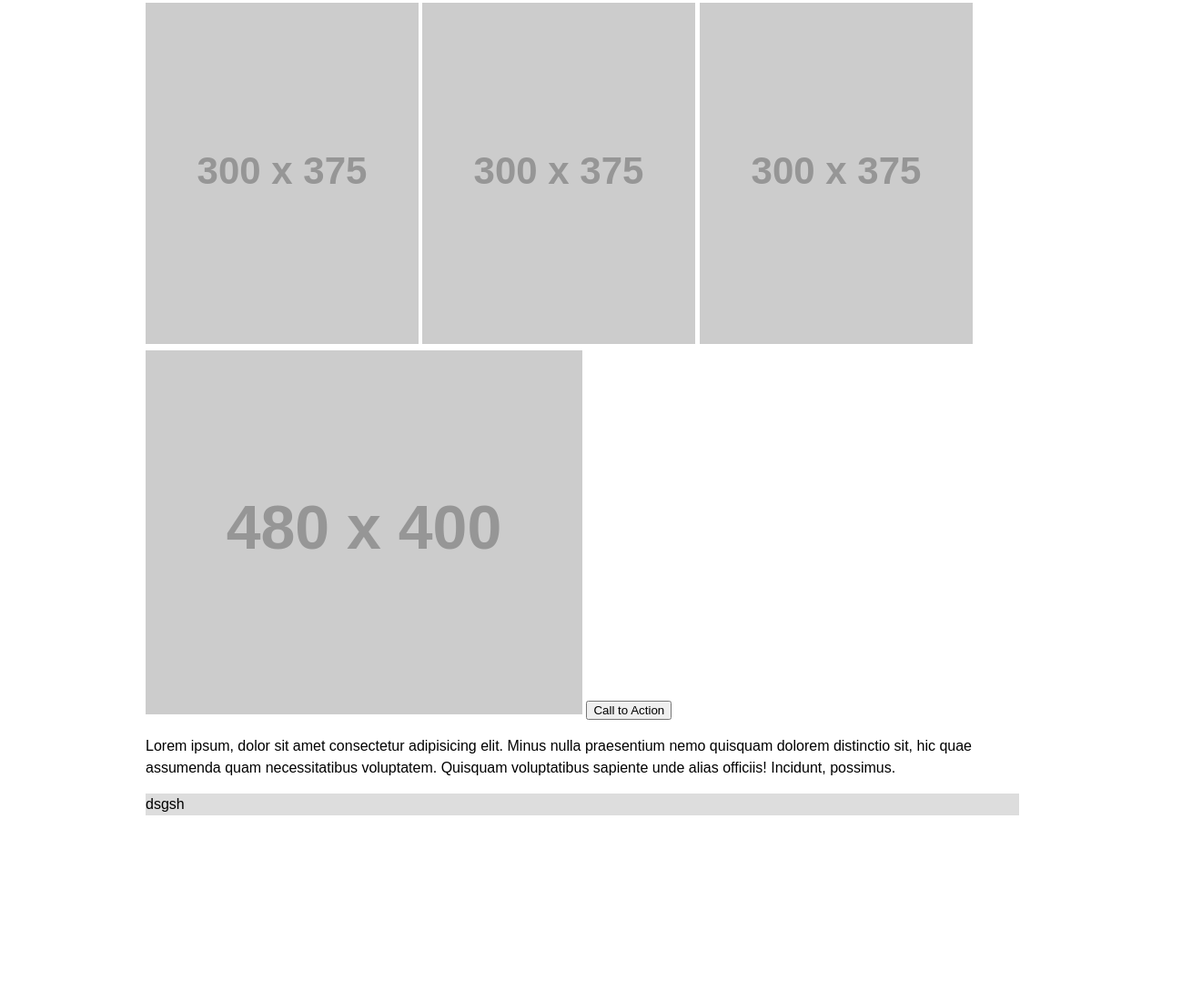
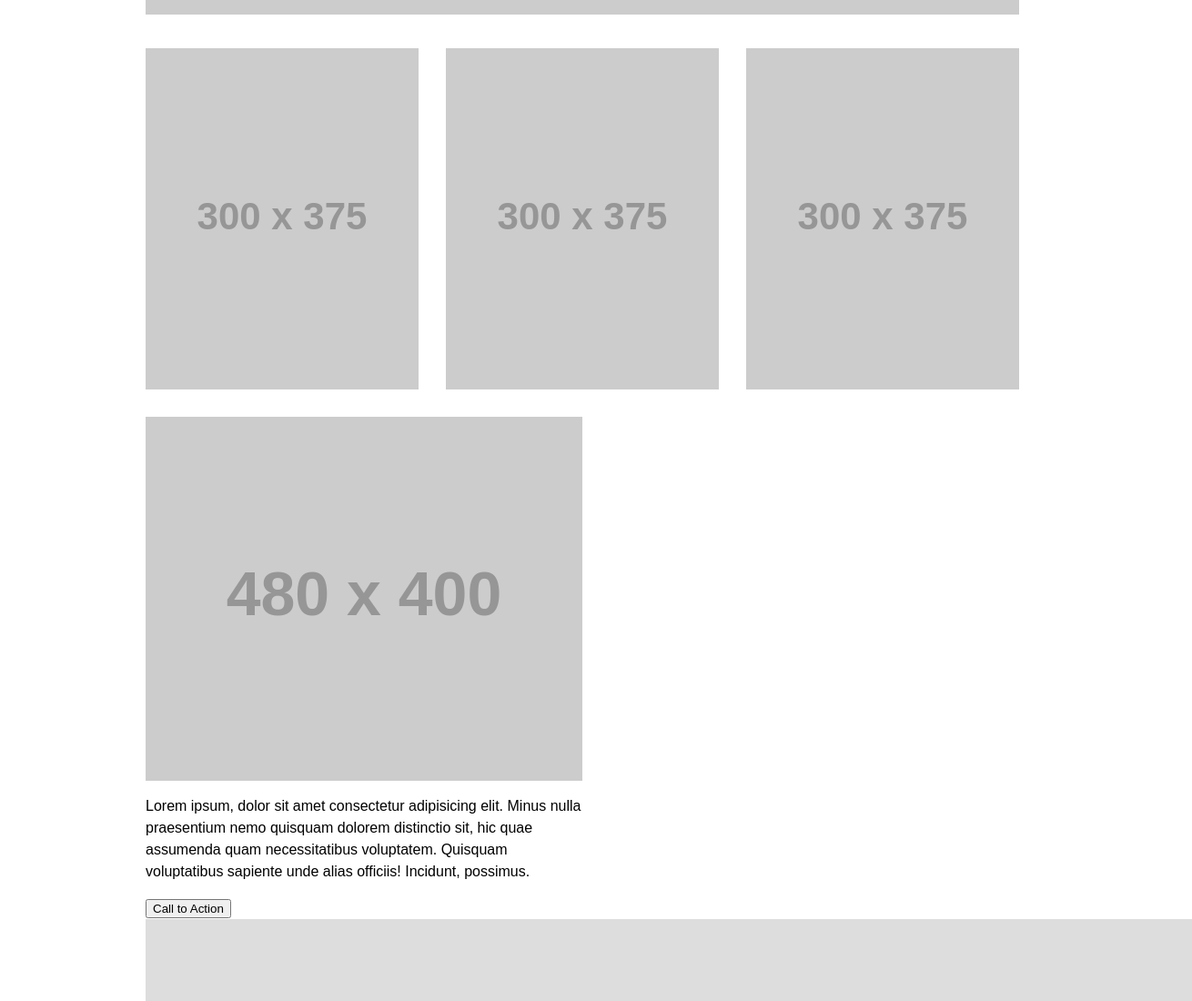
Before and after one commit to Tamaraalrashed/wirefame-exercise, a plain HTML site: page index.html in a window 1280 px wide. Shown: the part 538-1638 px from the top of the page at 91% size, 1310 px wide, since content can reach past the window. Before the commit the page ends 1434 px from the top, so only its background shows below. Drawn offline with Linux system fonts and the light colour scheme; placeholder pictures from the web are drawn by us.

Commit message:
version 2

```diff
--- a/css/style.css
+++ b/css/style.css
@@ -20,6 +20,8 @@ header {
 
 header img {
 float: left;
+
+ margin-top: 0px;
 }
 
 
@@ -28,8 +30,9 @@ a {
   text-align: center;
   padding: 20px 20px;
   text-decoration: none;
-  color:black;
+  color:white;
   background-color: #ddd;
+  border-right: 1px
 
 }
 
@@ -51,20 +54,41 @@ a {
     overflow: auto;
   }
 
-   article:nth-child(1){
+  main,img{
+    margin-top: 10px;
+  }
+   main article:nth-child(1){
     width: calc(100%/3);
     float: left;
     justify-content: center;
   }
 
 
-main article:nth-child(1) img{
+main article img{
   float: left;
+  margin-top: 10px;
+
+
 }
 
-main article p {
- float:right;
-   overflow: scroll;
+main article img:nth-child(2){
+  margin-left: 30px;
+  margin-right: 30px;
+}
+
+
+ article{
+  width:50% ;
+  margin-top: 20px;
+  float:left;
+}
+
+main article:nth-child(2){
+  width:100% ;
+}
+ p {
+overflow: scroll;
+float: right;
 }
 
 
@@ -72,4 +96,11 @@ footer{
   clear: both;
 background:#ddd;
 background-size: 100%;
+width: 1150px;
+height: 90px;
+
+display: block;
+margin-left: auto;
+margin-right: auto;
+
 }
--- a/index.html
+++ b/index.html
@@ -6,6 +6,7 @@
     <meta http-equiv="X-UA-Compatible" content="IE=edge">
     <meta name="viewport" content="width=device-width, initial-scale=1.0">
     <title>Document</title>
+    <link rel="cresetsheet" href="css/reset.css">
     <link rel="stylesheet" href="css/style.css">
 </head>
 
@@ -30,18 +31,30 @@
         <img src="https://placehold.it/300x375/ddd" />
     </article>
 
+
+        <!-- <section> -->
             <article>
                 <img src="https://placehold.it/480x400/ddd" />
+
 
                 <p>
                     Lorem ipsum, dolor sit amet consectetur adipisicing elit. Minus nulla praesentium nemo quisquam
                     dolorem
-                    distinctio sit, hic quae assumenda quam necessitatibus voluptatem. Quisquam voluptatibus sapiente
+                    distinctio sit, hic quae assumenda quam necessitatibus voluptatem. Quisquam voluptatibus
+                    sapiente
                     unde alias
                     officiis! Incidunt, possimus.
                 </p>
                 <button>Call to Action</button>
             </article>
+        <!-- </section> -->
+
+
+
+
+
+
+
 
         <!-- </section> -->
 
@@ -52,7 +65,7 @@
 
     </main>
     <footer>
-        dsgsh
+
     </footer>
 </body>
 
```
Lines whose indentation alone changed are shown as unchanged.
